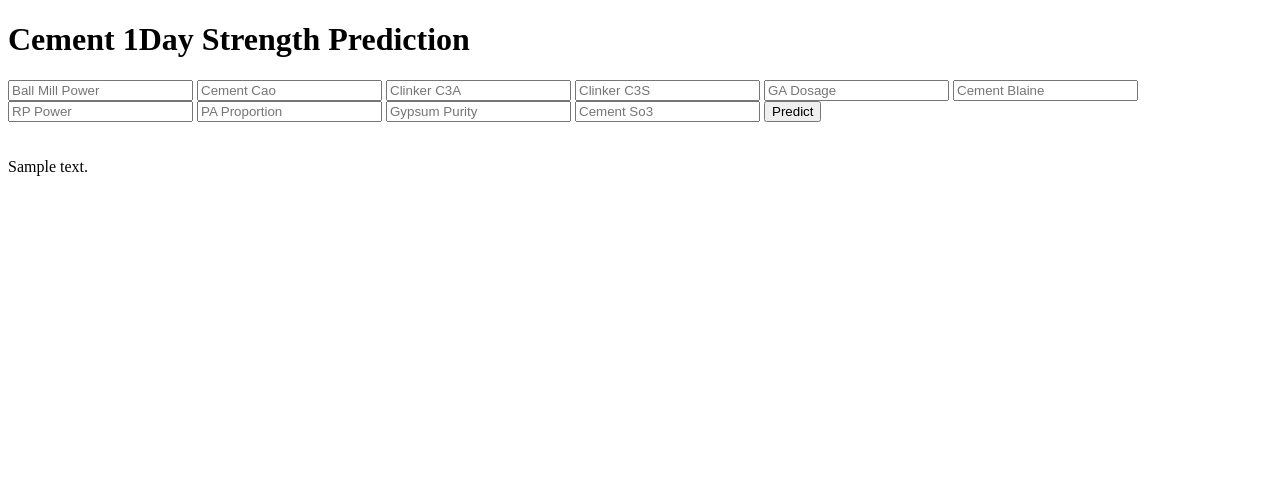
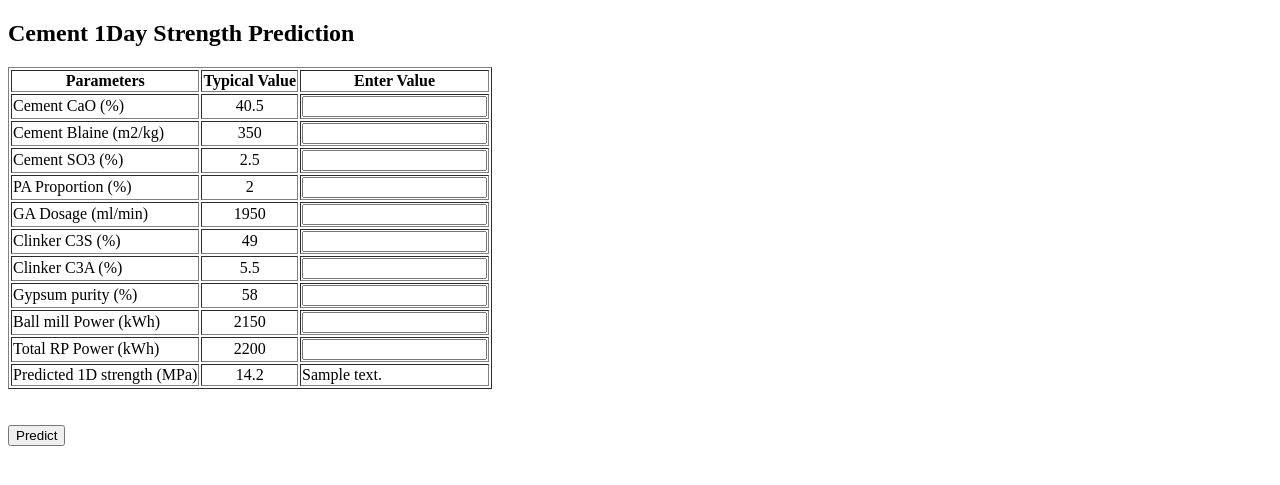
Before and after one commit to meenuchhabra294/strength_flask, a Flask app: template templates/index.html in a window 1280 px wide. Shown: the top 485 px of the page. Run offline with Flask 2, Linux system fonts and the light colour scheme; the template is opened without the code that fills it: most values are stand-ins (such as "Sample title", 1, 10 or a date in 2020); parts of the project's set-up code (start-up, migrations or seed data) failed here and were passed over.

Commit message:
Add files via upload

```diff
--- a/templates/index.html
+++ b/templates/index.html
@@ -8,30 +8,80 @@
 
 	<body>
 	<div class="login">
-	<h1>Cement 1Day Strength Prediction</h1>
+	<h2>Cement 1Day Strength Prediction</h2>
 
 	<!-- Main Input For Receiving Query to our ML -->
 	<form action="{{ url_for('predict')}}"method="post">
-	<input type="text" name="BM" placeholder="Ball Mill Power" required="required" />
-	<input type="text" name="Cement_CaO" placeholder="Cement Cao" required="required" />
-	<input type="text" name="Cl_C3A_x" placeholder="Clinker C3A" required="required" />
-	<input type="text" name="Cl_C3s" placeholder="Clinker C3S" required="required" />
-	<input type="text" name="GA_Dosage_x" placeholder="GA Dosage" required="required" />
-	<input type="text" name="C_Blaine" placeholder="Cement Blaine" required="required" />
-	<input type="text" name="RP_Power" placeholder="RP Power" required="required" />
-	<input type="text" name="PA_prop" placeholder="PA Proportion" required="required" />
-	<input type="text" name="Gypsum_Purity" placeholder="Gypsum Purity" required="required" />
-	<input type="text" name="Cement_So3_x" placeholder="Cement So3" required="required" />
+<table border="1">
 
 
+	<tr>
+	    <th>Parameters</th>
+	    <th>Typical Value</th>
+	    <th>Enter Value</th>
+  	</tr>
+  	<tr>
+	    <td><label for="Cement_CaO">Cement CaO (%)</label></td>
+	    <td style="text-align:center">40.5</td>
+	    <td><input type="text" name="Cement_CaO"  required="required" /><br /></td>
+  </tr>
+  	<tr>
+	    <td><label for="C_Blaine">Cement Blaine (m2/kg)</label></td>
+	    <td style="text-align:center">350</td>
+	    <td><input type="text" name="C_Blaine" required="required" /><br /></td>
+  </tr>
+   	<tr>
+ 	    <td><label for="Cement_So3_x">Cement SO3 (%)</label></td>
+ 	    <td style="text-align:center">2.5</td>
+ 	    <td><input type="text" name="Cement_So3_x"  required="required" /><br /></td>
+  </tr>
+    	<tr>
+  	    <td><label for="PA_prop">PA Proportion (%)</label></td>
+  	    <td style="text-align:center">2</td>
+  	    <td><input type="text" name="PA_prop"  required="required" /><br /></td>
+  </tr>
+    	<tr>
+  	    <td><label for="GA_Dosage_x">GA Dosage (ml/min)</label></td>
+  	    <td style="text-align:center">1950</td>
+  	    <td><input type="text" name="GA_Dosage_x"  required="required" /><br /></td>
+  </tr>
+    	<tr>
+  	    <td><label for="Cl_C3s">Clinker C3S (%)</label></td>
+  	    <td style="text-align:center">49</td>
+  	    <td><input type="text" name="Cl_C3s"  required="required" /><br /></td>
+  </tr>
+    	<tr>
+  	    <td><label for="Cl_C3A_x">Clinker C3A (%)</label></td>
+  	    <td style="text-align:center">5.5</td>
+  	    <td><input type="text" name="Cl_C3A_x"  required="required" /><br /></td>
+  </tr>
+    	<tr>
+  	    <td><label for="Gypsum_Purity">Gypsum purity (%)</label></td>
+  	    <td style="text-align:center">58</td>
+  	    <td><input type="text" name="Gypsum_Purity" required="required" /><br /></td>
+  </tr>
 
-
-	<button type="submit" class="btn btn-primary btn-block btn-large">Predict</button>
-	</form>
-
+    	<tr>
+  	    <td><label for="BM">Ball mill Power (kWh)</label></td>
+  	    <td style="text-align:center">2150</td>
+  	    <td style="text-align:center"><input type="text" name="BM" required="required" /><br /></td>
+  </tr>
+      	<tr>
+    	    <td><label for="RP_Power">Total RP Power (kWh)</label></td>
+    	    <td style="text-align:center">2200</td>
+    	    <td><input type="text" name="RP_Power" required="required" /><br /></td>
+  </tr>
+	<tr>
+	    	<td><label>Predicted 1D strength (MPa)</label></td>
+	    	<td style="text-align:center">14.2</td>
+	    	<td>{{ prediction_text }}<br /></td>
+  </tr>
+	</table>
 	<br>
 	<br>
-	{{ prediction_text }}
+	<button type="submit" class="btn btn-primary btn-block btn-large">Predict</button>
+
+	</form>
 
 	</div>
 
```
